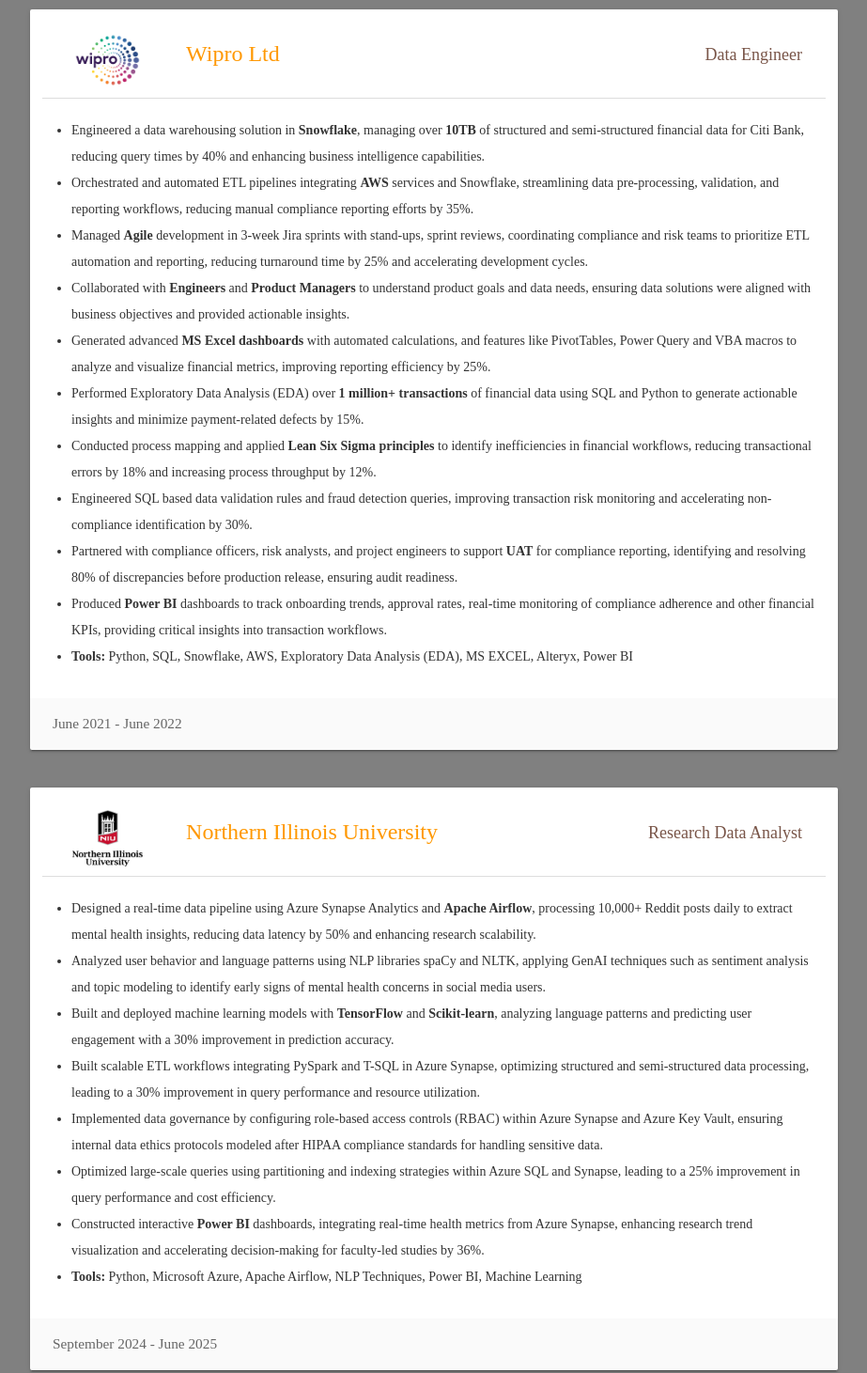
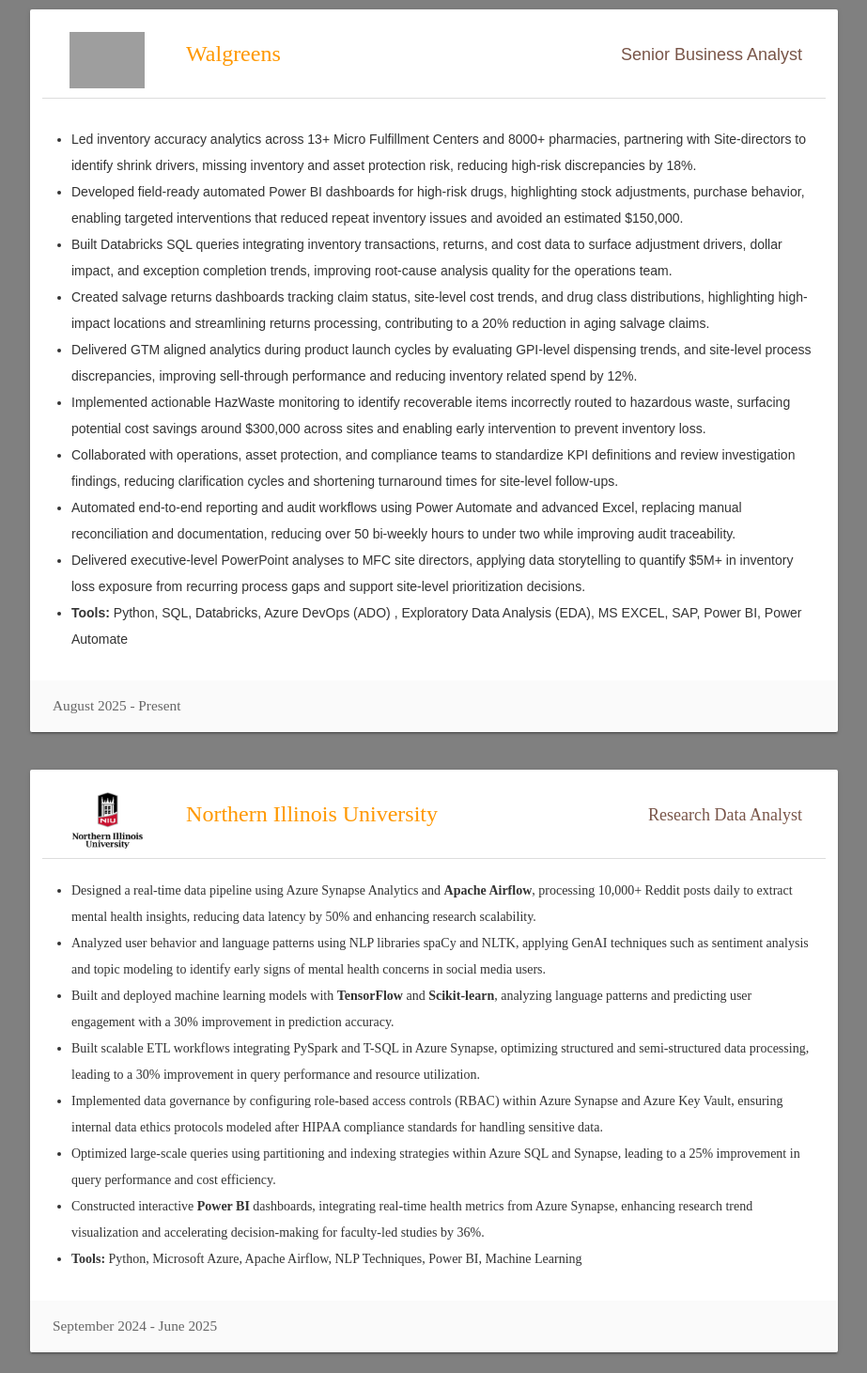
Before and after one commit to KrishnaDataAnalyst/KrishnaDataAnalyst.github.io, a plain HTML site: page index.html in a window 1280 px wide. Shown: the part 1520-2981 px from the top of the page at 94% size, without its empty margins (273-1196 px from the left). Drawn offline with nearby package versions, Linux system fonts and the light colour scheme; grey boxes are pictures that could not be loaded.

Commit message:
index.html

```diff
--- a/index.html
+++ b/index.html
@@ -290,9 +290,110 @@
 
 <!-- Latest Experience -->
 
+<div class="card">
+  <div class="card-content" style="font-family: arial; font-size: 29px;">
+    <div class="row">
+      <div class="col s12 m2 center-align">
+        <a href="https://www.walgreens.com/" target="_blank"><img alt="Walgreens logo"
+            src="https://assets.simpleviewinc.com/simpleview/image/upload/crm/grapevine/WG_logo_0534137F-5056-A36A-07A8CC9C4383E746-053412465056a36_053419f0-5056-a36a-07376457fd931197.jpg" class="responsive-img center-block" /></a>
+      </div>
+      <!-- <div class="col s12 m10"> -->
+      <div class="col s12 m10">
+        <p>
+          <span class="card-title" style="font-family: Times New Roman"><a href="https://www.walgreens.com/" target="_blank"
+              class="orange-text hoverline center-align">Walgreens</a></span>
+        </p>
+      </div>
+    </div>
+    <div class="col s12 m2 role brown-text">Senior Business Analyst</div>
+    <ul>
+      <li>
+        Led inventory accuracy analytics across 13+ Micro Fulfillment Centers and 8000+ pharmacies, partnering with Site-directors to identify shrink drivers, missing inventory and asset protection risk, reducing high-risk discrepancies by 18%.
+      </li>
+      <li>
+        Developed field-ready automated Power BI dashboards for high-risk drugs, highlighting stock adjustments, purchase behavior, enabling targeted interventions that reduced repeat inventory issues and avoided an estimated $150,000.
+      </li>
+      <li>
+        Built Databricks SQL queries integrating inventory transactions, returns, and cost data to surface adjustment drivers, dollar impact, and exception completion trends, improving root-cause analysis quality for the operations team.
+      </li>
+      <li>
+        Created salvage returns dashboards tracking claim status, site-level cost trends, and drug class distributions, highlighting high-impact locations and streamlining returns processing, contributing to a 20% reduction in aging salvage claims.
+      </li>
+      <li>
+        Delivered GTM aligned analytics during product launch cycles by evaluating GPI-level dispensing trends, and site-level process discrepancies, improving sell-through performance and reducing inventory related spend by 12%.
+      </li>
+      <li>
+        Implemented actionable HazWaste monitoring to identify recoverable items incorrectly routed to hazardous waste, surfacing potential cost savings around $300,000 across sites and enabling early intervention to prevent inventory loss.
+      </li>
+      <li>
+        Collaborated with operations, asset protection, and compliance teams to standardize KPI definitions and review investigation findings, reducing clarification cycles and shortening turnaround times for site-level follow-ups.
+      </li>
+      <li>
+        Automated end-to-end reporting and audit workflows using Power Automate and advanced Excel, replacing manual reconciliation and documentation, reducing over 50 bi-weekly hours to under two while improving audit traceability.
+      </li>
+      <li>
+        Delivered executive-level PowerPoint analyses to MFC site directors, applying data storytelling to quantify $5M+ in inventory loss exposure from recurring process gaps and support site-level prioritization decisions.
+      </li>
+      <li>
+        <b>Tools:</b> Python, SQL, Databricks, Azure DevOps (ADO) , Exploratory Data Analysis (EDA), MS EXCEL, SAP, Power BI, Power Automate
+      </li>
+    </ul>
+  </div>
+  <div class="card-action">
+    <span>August 2025 - Present</span>
+  </div>
+</div>
 
+    <div class="card">
+          <div class="card-content" style="font-family: arial font-size: 29px;">
+            <div class="row">
+              <div class="col s12 m2 center-align">
+                <a href="https://www.niu.edu/index.shtml" target="_blank"><img alt="NIU logo"
+                    src="/assets/img/NIU.png" class="responsive-img center-block" /></a>
+              </div>
+              <!-- <div class="col s12 m10"> -->
+              <div class="col s12 m10">
+                <p>
+                  <span class="card-title" style="font-family: Times New Roman"><a href="https://www.niu.edu/index.shtml" target="_blank"
+                      class="orange-text hoverline center-align">Northern Illinois University</a></span>
+                </p>
+              </div>
+            </div>
 
-        <div class="card">
+             <div class="col s12 m2 role brown-text">Research Data Analyst</div>
+            <ul>
+              <li>
+                  Designed a real-time data pipeline using Azure Synapse Analytics and <b> Apache Airflow</b>, processing 10,000+ Reddit posts daily to extract mental health insights, reducing data latency by 50% and enhancing research scalability.
+              </li>
+              <li>
+                Analyzed user behavior and language patterns using NLP libraries spaCy and NLTK, applying GenAI techniques such as sentiment analysis and topic modeling to identify early signs of mental health concerns in social media users.
+              <li>
+                Built and deployed machine learning models with <b>TensorFlow</b> and <b>Scikit-learn</b>, analyzing language patterns and predicting user engagement with a 30% improvement in prediction accuracy.
+              </li>
+              <li>
+                Built scalable ETL workflows integrating PySpark and T-SQL in Azure Synapse, optimizing structured and semi-structured data processing, leading to a 30% improvement in query performance and resource utilization.
+              </li>
+              <li>
+                Implemented data governance by configuring role-based access controls (RBAC) within Azure Synapse and Azure Key Vault, ensuring internal data ethics protocols modeled after HIPAA compliance standards for handling sensitive data.
+              </li>
+              <li>
+                Optimized large-scale queries using partitioning and indexing strategies within Azure SQL and Synapse, leading to a 25% improvement in query performance and cost efficiency.
+              </li>
+              <li>
+                Constructed interactive <b>Power BI</b> dashboards, integrating real-time health metrics from Azure Synapse, enhancing research trend visualization and accelerating decision-making for faculty-led studies by 36%.
+              </li>
+              <li>
+                <b>Tools:</b> Python, Microsoft Azure, Apache Airflow, NLP Techniques, Power BI, Machine Learning
+              </li>
+            </ul>
+          </div>
+          <div class="card-action">
+            <span>September 2024 - June 2025</span>
+          </div>
+        </div>
+    </div>
+
+  <div class="card">
           <div class="card-content" style="font-family: arial font-size: 29px;">
             <div class="row">
               <div class="col s12 m2 center-align">
@@ -352,54 +453,7 @@
           </div>
         </div>
 
-     <div class="card">
-          <div class="card-content" style="font-family: arial font-size: 29px;">
-            <div class="row">
-              <div class="col s12 m2 center-align">
-                <a href="https://www.niu.edu/index.shtml" target="_blank"><img alt="NIU logo"
-                    src="/assets/img/NIU.png" class="responsive-img center-block" /></a>
-              </div>
-              <!-- <div class="col s12 m10"> -->
-              <div class="col s12 m10">
-                <p>
-                  <span class="card-title" style="font-family: Times New Roman"><a href="https://www.niu.edu/index.shtml" target="_blank"
-                      class="orange-text hoverline center-align">Northern Illinois University</a></span>
-                </p>
-              </div>
-            </div>
 
-             <div class="col s12 m2 role brown-text">Research Data Analyst</div>
-            <ul>
-              <li>
-                  Designed a real-time data pipeline using Azure Synapse Analytics and <b> Apache Airflow</b>, processing 10,000+ Reddit posts daily to extract mental health insights, reducing data latency by 50% and enhancing research scalability.
-              </li>
-              <li>
-                Analyzed user behavior and language patterns using NLP libraries spaCy and NLTK, applying GenAI techniques such as sentiment analysis and topic modeling to identify early signs of mental health concerns in social media users.
-              <li>
-                Built and deployed machine learning models with <b>TensorFlow</b> and <b>Scikit-learn</b>, analyzing language patterns and predicting user engagement with a 30% improvement in prediction accuracy.
-              </li>
-              <li>
-                Built scalable ETL workflows integrating PySpark and T-SQL in Azure Synapse, optimizing structured and semi-structured data processing, leading to a 30% improvement in query performance and resource utilization.
-              </li>
-              <li>
-                Implemented data governance by configuring role-based access controls (RBAC) within Azure Synapse and Azure Key Vault, ensuring internal data ethics protocols modeled after HIPAA compliance standards for handling sensitive data.
-              </li>
-              <li>
-                Optimized large-scale queries using partitioning and indexing strategies within Azure SQL and Synapse, leading to a 25% improvement in query performance and cost efficiency.
-              </li>
-              <li>
-                Constructed interactive <b>Power BI</b> dashboards, integrating real-time health metrics from Azure Synapse, enhancing research trend visualization and accelerating decision-making for faculty-led studies by 36%.
-              </li>
-              <li>
-                <b>Tools:</b> Python, Microsoft Azure, Apache Airflow, NLP Techniques, Power BI, Machine Learning
-              </li>
-            </ul>
-          </div>
-          <div class="card-action">
-            <span>September 2024 - June 2025</span>
-          </div>
-        </div>
-      </div>
 
 <div class="card">
           <div class="card-content" style="font-family: arial font-size: 29px;">
@@ -444,9 +498,7 @@
               <li>
                 Delivered executive-level PowerPoint analyses to MFC site directors, applying data storytelling to quantify $5M+ in inventory loss exposure from recurring process gaps and support site-level prioritization decisions.
               </li>
-                <li>
-                Mentored 10+ junior engineers in API design, SQL performance tuning, data modeling, and Lean methodologies, enhancing reporting processes and boosting overall team productivity by 36%.
-              </li>
+
 
                 <li>
                 <b>Tools:</b> Python, SQL, Databricks, Azure DevOps (ADO) , Exploratory Data Analysis (EDA), MS EXCEL, SAP, Power BI, Power Automate
```
